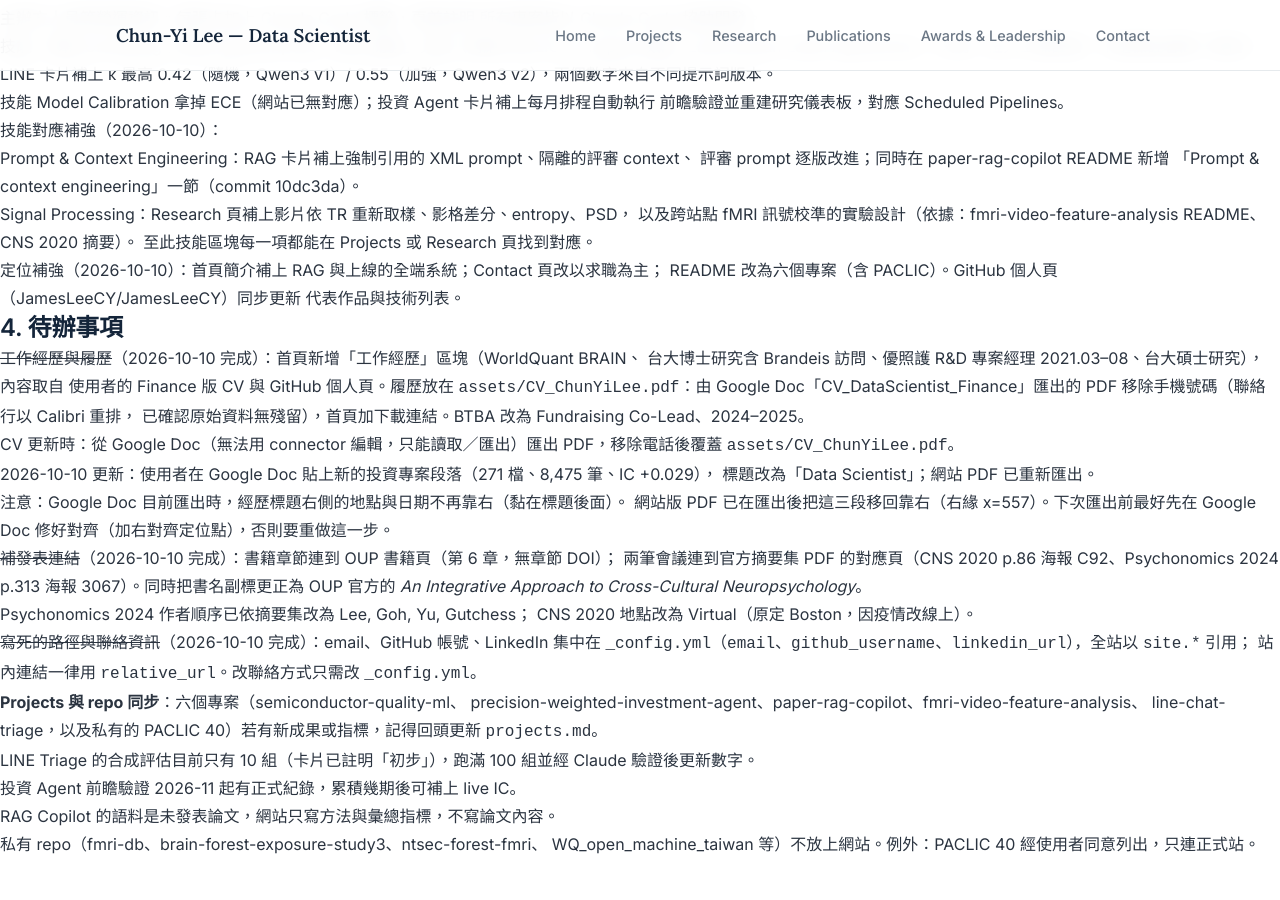
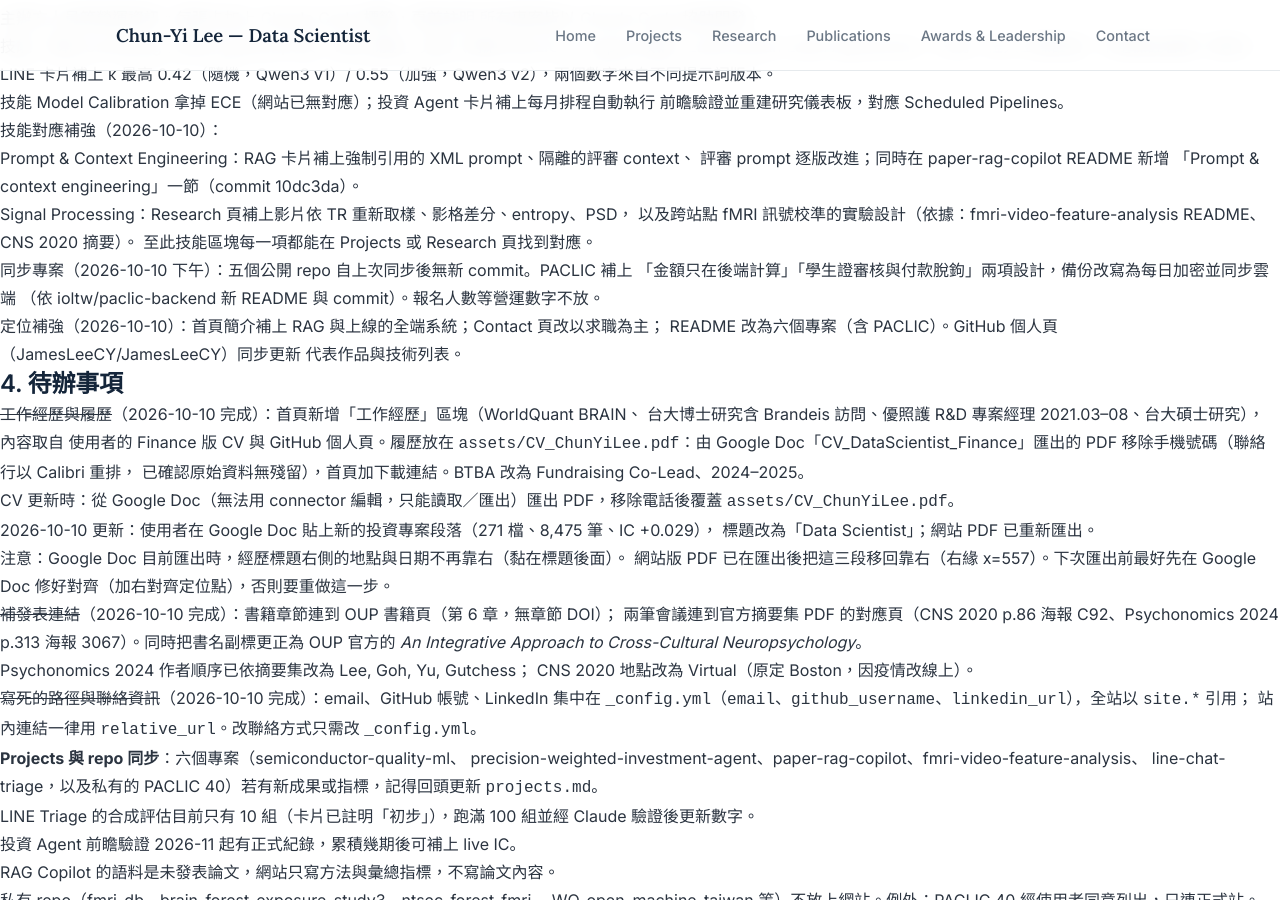
Before and after one commit to JamesLeeCY/JamesLeeCY.github.io, a Jekyll site: the page built from HANDOFF.md, in a window 1280 px wide and 900 px high, scrolled down 1398 px. Built offline with Jekyll 4.4.1, drawn with Linux system fonts in a browser that asks for light colours; our own code applies the rules of GitHub Pages for plain Markdown files.

Commit message:
Sync PACLIC card with its new README: server-side pricing, decoupled review, encrypted backups
Co-Authored-By: Claude Opus 5.5 <noreply@anthropic.com>

```diff
--- a/HANDOFF.md
+++ b/HANDOFF.md
@@ -82,6 +82,9 @@ contact.md             聯絡方式
     以及跨站點 fMRI 訊號校準的實驗設計（依據：fmri-video-feature-analysis README、
     CNS 2020 摘要）。
   至此技能區塊每一項都能在 Projects 或 Research 頁找到對應。
+- 同步專案（2026-10-10 下午）：五個公開 repo 自上次同步後無新 commit。PACLIC 補上
+  「金額只在後端計算」「學生證審核與付款脫鉤」兩項設計，備份改寫為每日加密並同步雲端
+  （依 ioltw/paclic-backend 新 README 與 commit）。報名人數等營運數字不放。
 - 定位補強（2026-10-10）：首頁簡介補上 RAG 與上線的全端系統；Contact 頁改以求職為主；
   README 改為六個專案（含 PACLIC）。GitHub 個人頁（JamesLeeCY/JamesLeeCY）同步更新
   代表作品與技術列表。
```
Also changed, not shown: projects.md (+2 -1 lines).
